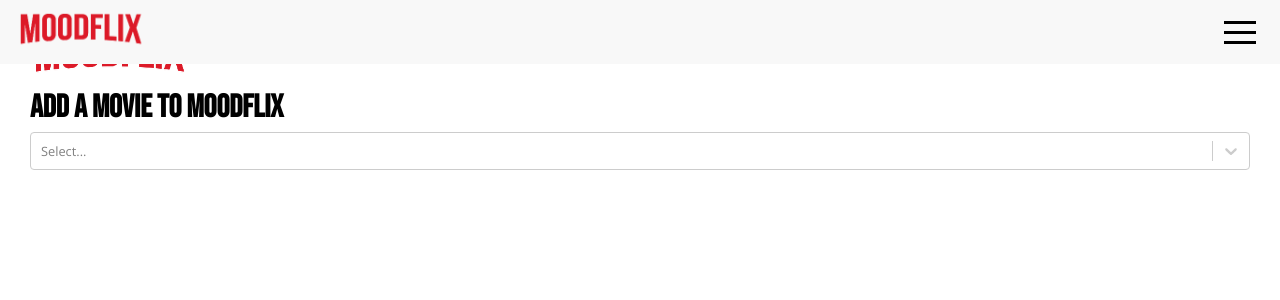
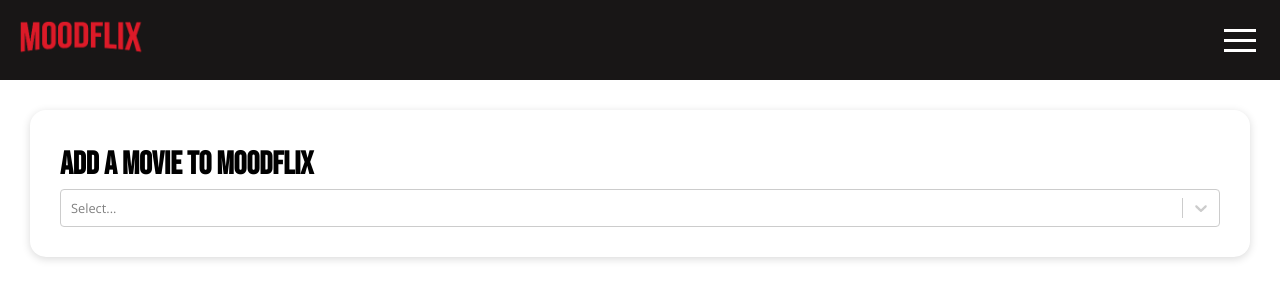
Before and after one commit to alaraayan/project-3-client, a React (Create React App) app: page /movies/new in a window 1280 px wide. Shown: the top 300 px of the page. Built offline with nearby package versions, Linux system fonts and the light colour scheme.

Commit message:
nav bar styling updates

```diff
--- a/src/components/common/Home.js
+++ b/src/components/common/Home.js
@@ -6,12 +6,7 @@
     <>
       <section className="home-test">
 
-        <h1>
-              MOODFLIX - NAV BAR GOES HERE
-        </h1>
-
       </section>
-      <h1>Moodflix Home Page</h1>
       <section>
         <Hero />
         <MoviesIndex />
--- a/src/components/common/Movie/MovieSearch.js
+++ b/src/components/common/Movie/MovieSearch.js
@@ -19,7 +19,7 @@
 
   return (
     <>
-      <div className="show-movie-container">
+      <div className="show-movie-container home-test">
         <h1>Search for a movie</h1>
         <label>Title:</label><input className="search" type="search" onChange={handleChange} />
         {error && <p>{error}</p>}
--- a/src/components/common/Movie/MovieShow.js
+++ b/src/components/common/Movie/MovieShow.js
@@ -43,7 +43,7 @@
   movie && console.log(movie)
 
   return (
-    <section id="new-movie">
+    <section className="home-test" id="new-movie">
       {isError && <Error />}
       {isLoading && <p>...loading movie - grab the popcorn! 🍿 </p>}
       {movie && (
--- a/src/components/common/Movie/NewMovie.js
+++ b/src/components/common/Movie/NewMovie.js
@@ -4,9 +4,8 @@
 import ImdbSelect from './ImdbSelect'
 import MoodButtons from '../lib/MoodButtons'
 import RatingDisplay from './RatingDisplay'
+import { addNewMovie } from '../../../lib/api'
 
-import { addNewMovie } from '../../../lib/api'
-import moodflixLogo from '../../../assets/images/moodflix-logo.png'
 
 const format = (string) => string.split(',').map((s) => s.trim())
 
@@ -82,8 +81,6 @@
 
   return (
     <section id="new-movie">
-      <Link to="/">
-        <img src={moodflixLogo} alt="moodflix logo" className="moodflix-logo" /></Link>
       <h1>Add a movie to Moodflix</h1>
       <ImdbSelect setError={setError} setMovieData={setMovieData} />
       {error && <p>{error}</p>}
--- a/src/styles/navbar.scss
+++ b/src/styles/navbar.scss
@@ -1,13 +1,16 @@
+$off-black: rgba(24, 22, 22);
+$off-black-transparent: rgba(24, 22, 22, 0.945);
+
 .navbar {
   /* make sure navbar is always at top */
-  position:fixed;
-  top:0;
+  position: sticky;
+  top: 0;
   display: flex;
   justify-content: space-between;
   width: 100%;
-  padding:1em;
-  color:black;
-  height:8vh;
+  padding: 1em;
+  color: white;
+  height: 80px;
   z-index: 1;
   transition-timing-function: ease-in;
   transition: all 0.4s;
@@ -15,13 +18,13 @@
 }
 
 .navbar_show_color {
-  background:rgba(0,0,0,1);
-  color:white;
+  background: $off-black-transparent;
+  color: white;
 
 }
 
 .navbar_default_color {
-  background: #F8F8F8;
+  background: $off-black;
 }
 
 .navbar > img {
@@ -31,7 +34,7 @@
 
 .navbar > div {
   position: fixed;
-  right:1em;
+  right: 1em;
 }
 
 // .navbar_content_container {
@@ -57,32 +60,24 @@
 /* Side navbar styling */
 .side_nav_menu_container {
   color:white;
-  background-color: black;
-  width: 250px;
-  height: 100vh;
-  top:58px;
-  display: flex;
-  justify-content: center;
-  position:fixed;
+  background-color: $off-black-transparent;
+  height: 100%;
+  position: fixed;
   z-index: 2;
   right: -100%;
 }
 
 .side_nav_menu_container.active {
-  right:0;
+  right: 0;
   transition: all 0.4s;
 }
 
 .navbar_content_container > li {
-  flex: 1;
-  justify-content: start;
-  align-items: center;
   padding: 1.2em;
   width: 100%;
   height: 70px;
   display: flex;
-  text-align:left;
-
+  text-align: left;
 }
 
 .navbar-item  {
@@ -94,8 +89,7 @@
 }
 
 .navbar-item:hover {
-  background-color: blanchedalmond;
-  width:100%;
+  color: rgb(250, 56, 56);
 }
 
 .navbar_content_container {
--- a/src/styles/new-movie-page.scss
+++ b/src/styles/new-movie-page.scss
@@ -1,4 +1,8 @@
 section#new-movie {
+  box-shadow: rgba(0, 0, 0, 0.15) 0px 2px 8px;
+  margin: 2rem;
+  padding: 30px;
+  border-radius: 1rem;
   font-size: 80%;
   margin: 30px;
 
@@ -11,7 +15,7 @@
 
   img.poster {
     margin: 5px 20px;
-    width: 400px;
+    width: 350px;
     box-shadow: 0 7px 30px -10px rgba(150,170,180,0.5);
   }
 
```
Also changed, not shown: 1 other file (tests, documents, lock files or other folders).
